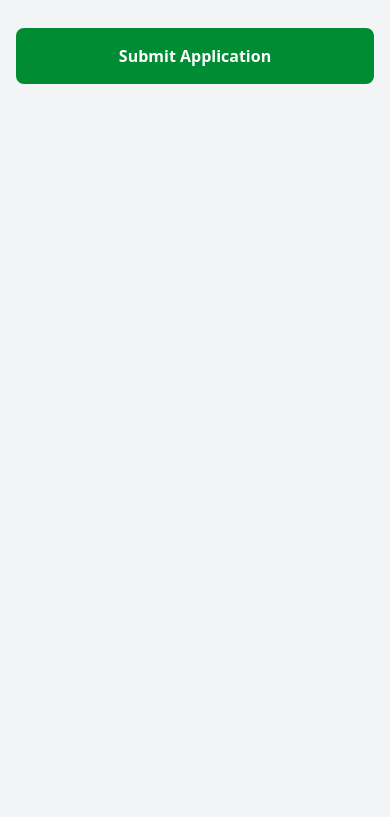
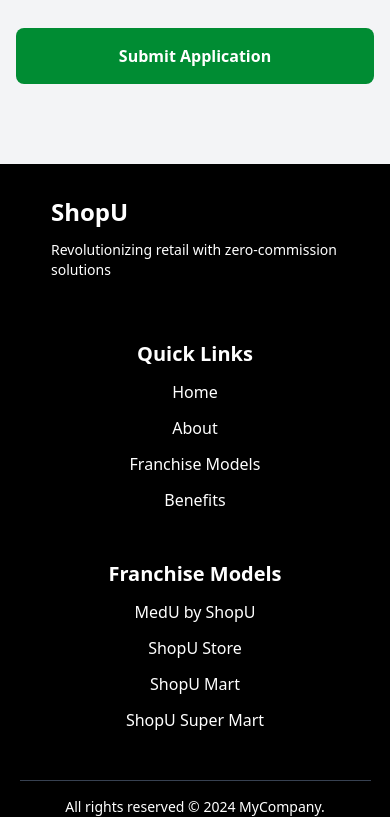
Before and after one commit to shopU-source/ShopU-Franchise, a Next.js app: page / in a window 390 px wide. Shown: the part 7682-8499 px from the top of the page. Before the commit the page ends 7846 px from the top, so only its background shows below. Built offline with nearby package versions, Linux system fonts and the light colour scheme.

Commit message:
Ujjwal - Added Page 4, 6, contact us and Footer is in process

```diff
--- a/src/app/layout.js
+++ b/src/app/layout.js
@@ -8,6 +8,7 @@ import Page6 from "@/app/Page6/Page"
 import ContactUs from "@/app/ContactUs/Page"
 
 import Navbar from "@/components/Navbar/Navbar";
+import Footer from "@/components/Footer/Footer";
 const geistSans = Geist({
   variable: "--font-geist-sans",
   subsets: ["latin"],
@@ -37,6 +38,7 @@ export default function RootLayout({ children }) {
         <Page4 />
         <Page6 />
         <ContactUs />
+        <Footer />
       </body>
     </html>
   );
--- /dev/null
+++ b/src/components/Footer/Footer.js
@@ -0,0 +1,77 @@
+"use client"
+import Image from "next/image";
+// import facebookpng from "/public/footer/facebook.png";
+// import instagram from "/public/footer/instagram.png";
+// import whatsapp from "/public/footer/whatsapp.png";
+// import twitter from "/public/footer/twitter.png";
+// import gmail from "/public/footer/gmail.png";
+// import linkedin from "/public/footer/linkedin.png";
+// import logo from "/public/logo/pngegg.png"
+// import Link from "next/link";
+export default function Navbar() {
+
+
+    return (<>
+        <footer className="bg-black">
+            <div className="sm:flex flex-wrap justify-center p-5 align-middle w-full h-auto">
+
+                <div className="flex flex-col justify-center items-center w-full sm:w-[40%] mb-8 sm:mb-0">
+                    <div className="w-72 ">
+                        {/* <Image className="h-16 m-auto w-16" src={logo} alt="gmail" /> */}
+                        <h3 className="text-white text-2xl mt-3 font-bold">ShopU</h3>
+                        <p className="text-white my-3 text-sm">
+                        Revolutionizing retail with zero-commission solutions
+                        </p>
+                        <div className="flex justify-center mt-4 space-x-4">
+                            {/* <Image src={linkedin} height={30} width={30} alt="LinkedIn" />
+                            <Image src={facebookpng} height={30} width={30} alt="Facebook" />
+                            <Image src={twitter} height={30} width={30} alt="Twitter" />
+                            <Image src={whatsapp} height={30} width={30} alt="WhatsApp" /> */}
+                        </div>
+                    </div>
+                </div>
+
+
+                <div className="flex flex-wrap justify-between w-full sm:w-[60%]">
+                    <div className="w-full sm:w-1/2 mb-6 sm:mb-0">
+                        <ul className="text-white text-center sm:text-left">
+                        <h3 className="text-white text-xl mt-3 font-bold">Quick Links</h3>
+                            <li className="my-3">Home</li>
+                            <li className="my-3">About</li>
+                            <li className="my-3">Franchise Models</li>
+                            <li className="my-3">Benefits</li>
+                        </ul>
+                    </div>
+                    <div className="w-full sm:w-1/2">
+                        <ul className="text-white text-center sm:text-left">
+                            <h3 className="text-white text-xl mt-3 font-bold">Franchise Models</h3>
+                            <li className="my-3">MedU by ShopU</li>
+                            <li className="my-3">ShopU Store</li>
+                            <li className="my-3">ShopU Mart</li>
+                            <li className="my-3">ShopU Super Mart</li>
+                        </ul>
+                    </div>
+
+                </div>
+
+
+            </div>
+            <div className="flex justify-center  space-x-4">
+                    {/* <Image src={linkedin} height={30} width={30} alt="LinkedIn" />
+                    <Image src={facebookpng} height={30} width={30} alt="Facebook" />
+                    <Image src={twitter} height={30} width={30} alt="Twitter" />
+                    <Image src={whatsapp} height={30} width={30} alt="WhatsApp" /> */}
+                </div>
+
+            <div className="border-t border-gray-700 my-4 mx-auto w-[90%]"></div>
+
+
+            <div className="text-center h-auto">
+                <p className="text-white text-sm">
+                    All rights reserved &#xA9; 2024 MyCompany.
+                </p>
+            </div>
+        </footer>
+    </>);
+
+}
```
Also changed, not shown: src/components/Footer/page.js (deleted).
